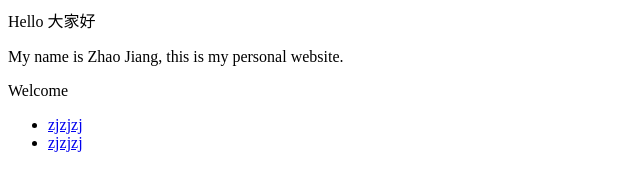
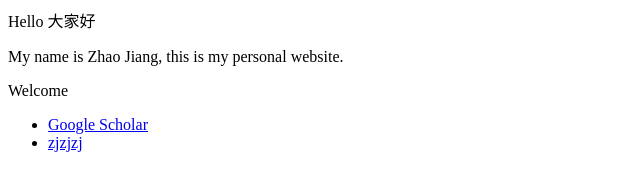
Before and after one commit to Zhao-Jiang/zhao-jiang.github.io, a plain HTML site: page index.html in a window 1280 px wide. Shown: the full height of the page, 0-640 px from the left. Drawn offline with Linux system fonts and the light colour scheme.

Commit message:
Update index.html

```diff
--- a/index.html
+++ b/index.html
@@ -3,6 +3,6 @@
 <p>Welcome</p>
 
 <ul>
-  <li> <a href="placeholder">zjzjzj</a> </li>
+  <li> <a href="https://scholar.google.com/citations?user=xfYt2NMAAAAJ&hl=en&citsig=AMD79oq_3o9PWVewCdFkL4ieqnGvLxXdKw">Google Scholar</a> </li>
   <li> <a href="placeholder">zjzjzj</a> </li>
 </ul>
```
